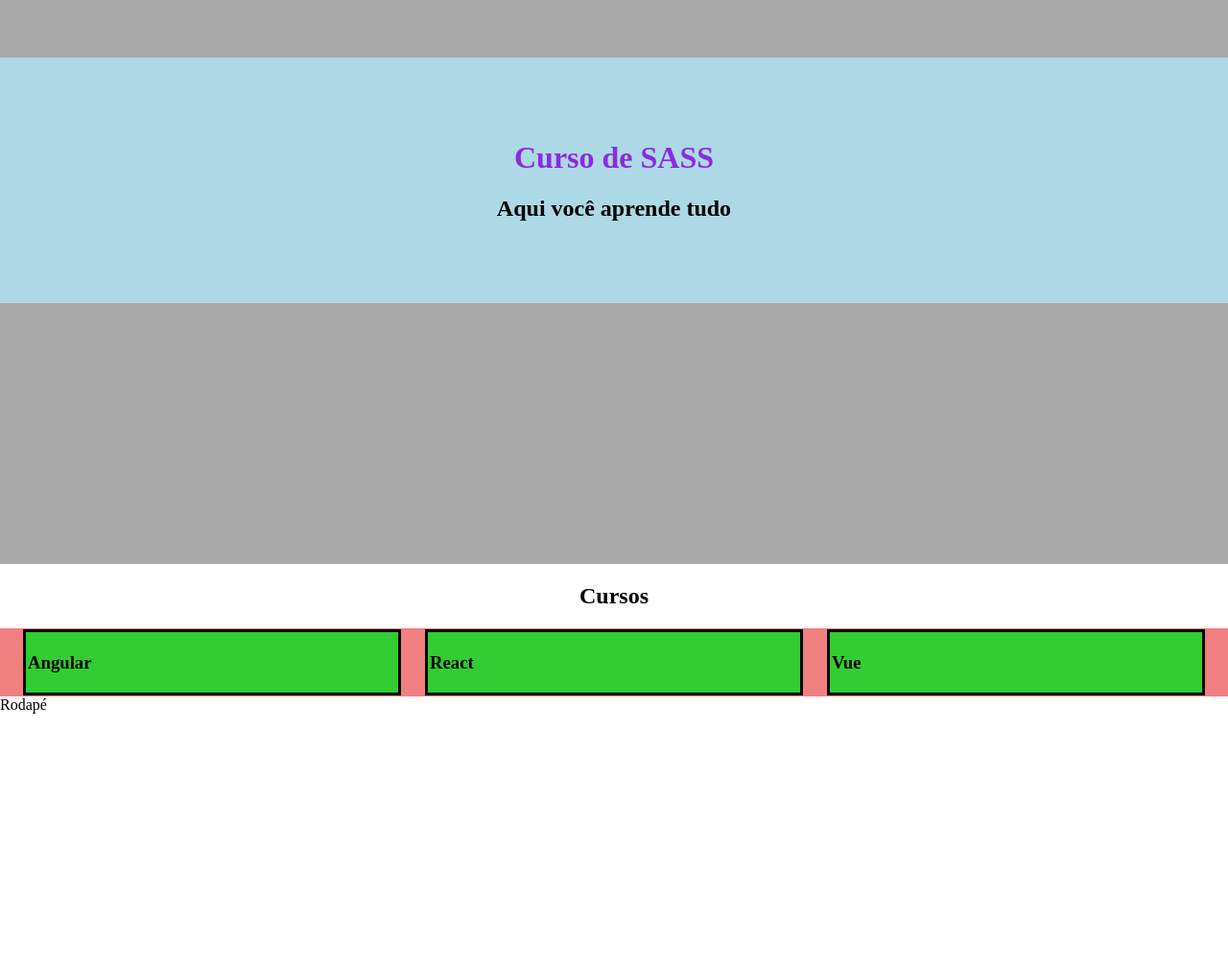
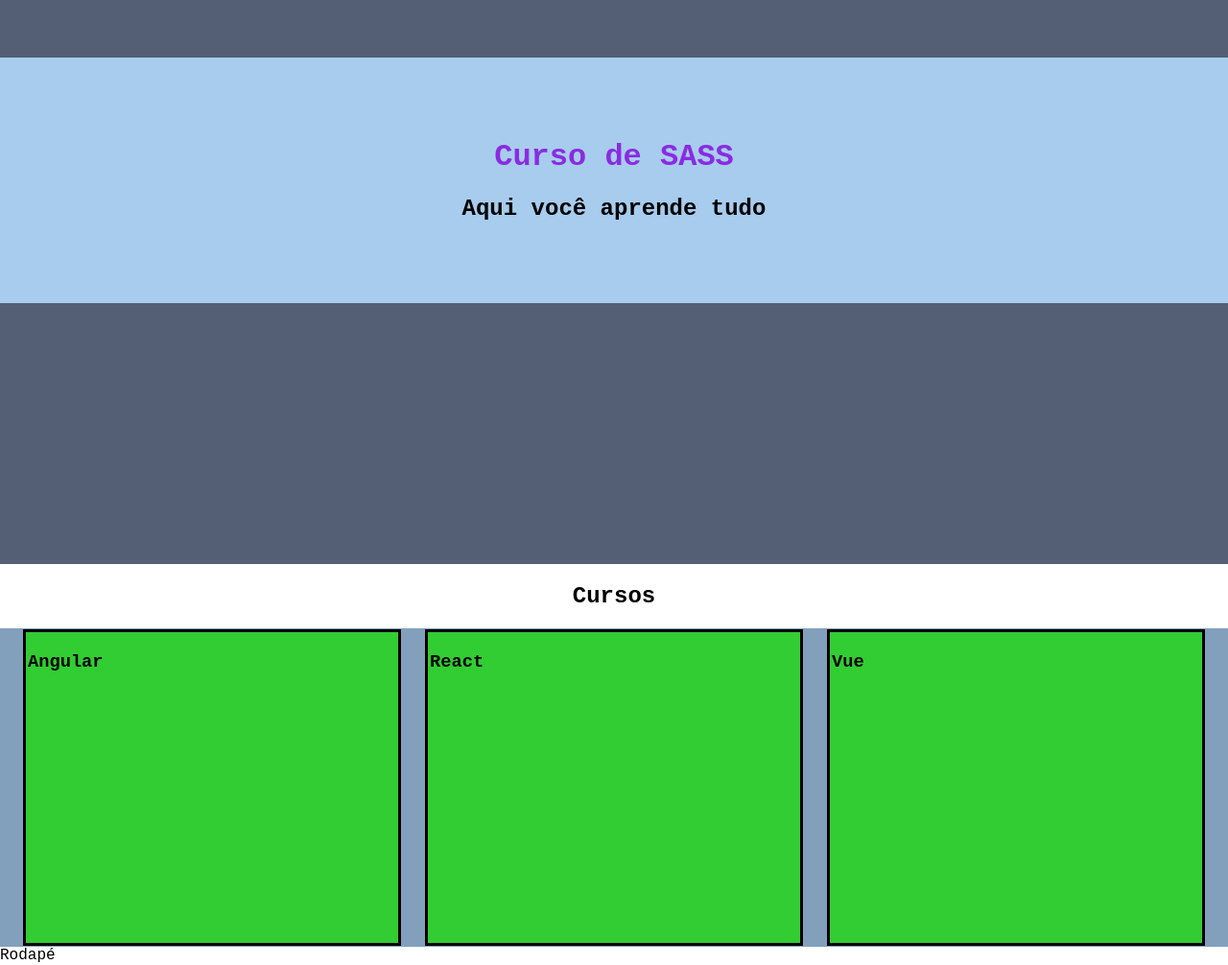
Before and after one commit to RCOliveira98/meus-cursos, a plain HTML site: page index.html in a window 1280 px wide. Shown: the part 212-1218 px from the top of the page at 96% size. Before the commit the page ends 957 px from the top, so only its background shows below. Drawn offline with nearby package versions, Linux system fonts and the light colour scheme.

Commit message:
add sass

```diff
--- a/index.html
+++ b/index.html
@@ -7,7 +7,7 @@
         <!-- reset (normalize) -->
         <link rel="stylesheet" href="https://cdnjs.cloudflare.com/ajax/libs/normalize/8.0.1/normalize.min.css">
         <!-- meus arquivos -->
-        <link rel="stylesheet" href="./css/main.css">
+        <link rel="stylesheet" href="./style/main.css">
     </head>
     <body>
 
--- /dev/null
+++ b/style/courses.scss
@@ -0,0 +1,14 @@
+.cards {
+    background-color: $air-superiority-blue;
+    display: flex;
+    justify-content: space-evenly;
+}
+
+.card {
+    background-color: limegreen;
+    width: 30vw;
+    height: 40vh;
+    margin: 1px;
+    padding: 2px;
+    border: solid;
+}
--- /dev/null
+++ b/style/generic.scss
@@ -0,0 +1,7 @@
+.txt-roxo {
+    color: $violet;
+}
+
+.txt-center {
+    text-align: center;
+}
--- /dev/null
+++ b/style/hero.scss
@@ -0,0 +1,13 @@
+.hero {
+    height: 100vh;
+    background-color: $secondary;
+    display: flex;
+    align-items: center;
+}
+
+.hero-title {
+    background-color: $baby-blue-eyes;
+    text-align: center;
+    padding: 5% 0;
+    width: 100vw;
+}
--- /dev/null
+++ b/style/layout.scss
@@ -0,0 +1,10 @@
+body {
+    font-family:'Courier New', Courier, monospace;
+}
+
+$primary: #304d6dff;
+$secondary: #545e75ff;
+$blue-jeans: #63adf2ff;
+$baby-blue-eyes: #a7ccedff;
+$air-superiority-blue: #82a0bcff;
+$violet: blueviolet;
--- /dev/null
+++ b/style/main.scss
@@ -0,0 +1,4 @@
+@import './layout.scss';
+@import './generic.scss';
+@import './hero.scss';
+@import './courses.scss';
```
Also changed, not shown: css/main.css (deleted), style/main.css (added), 1 other file.
